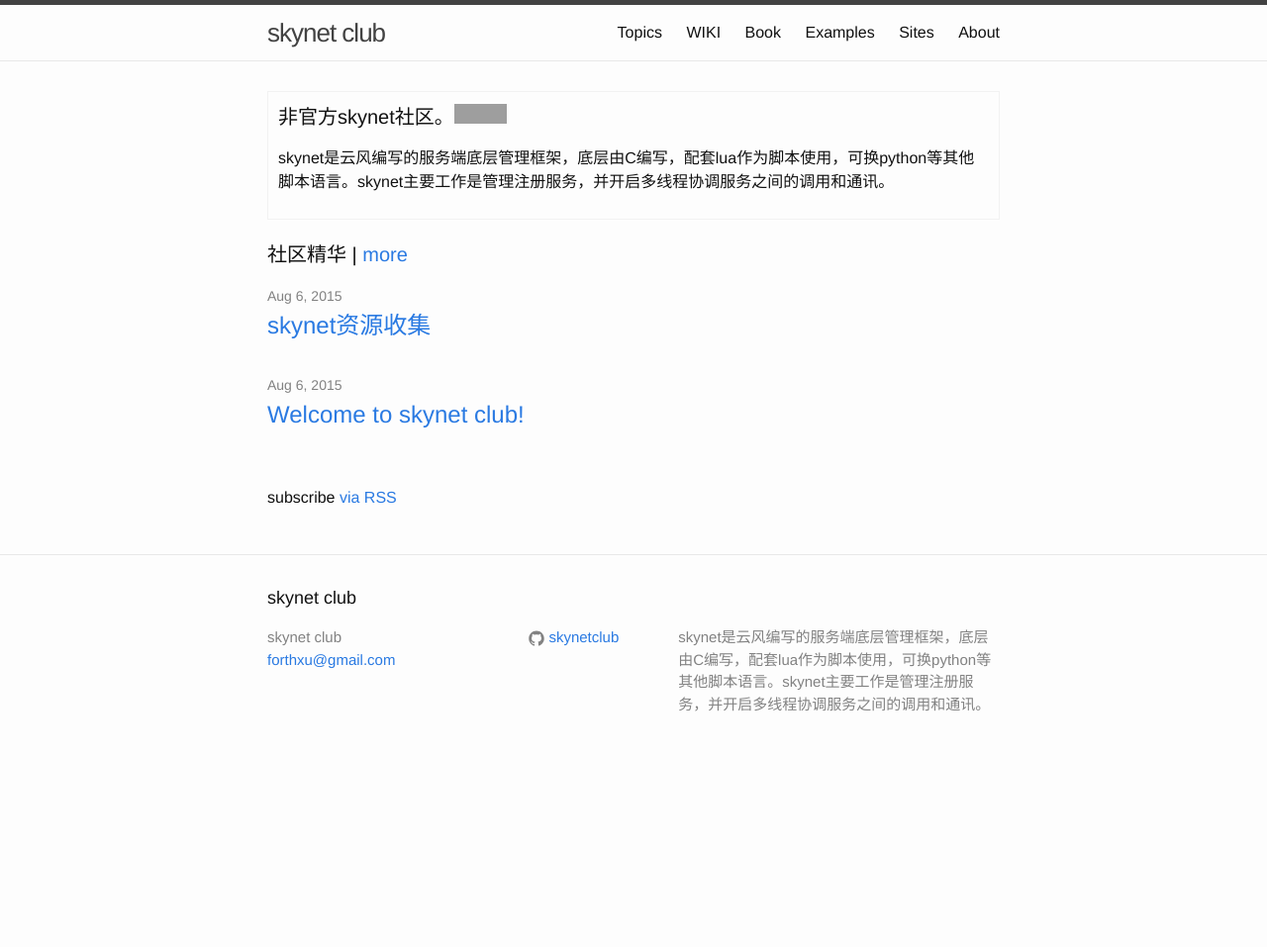
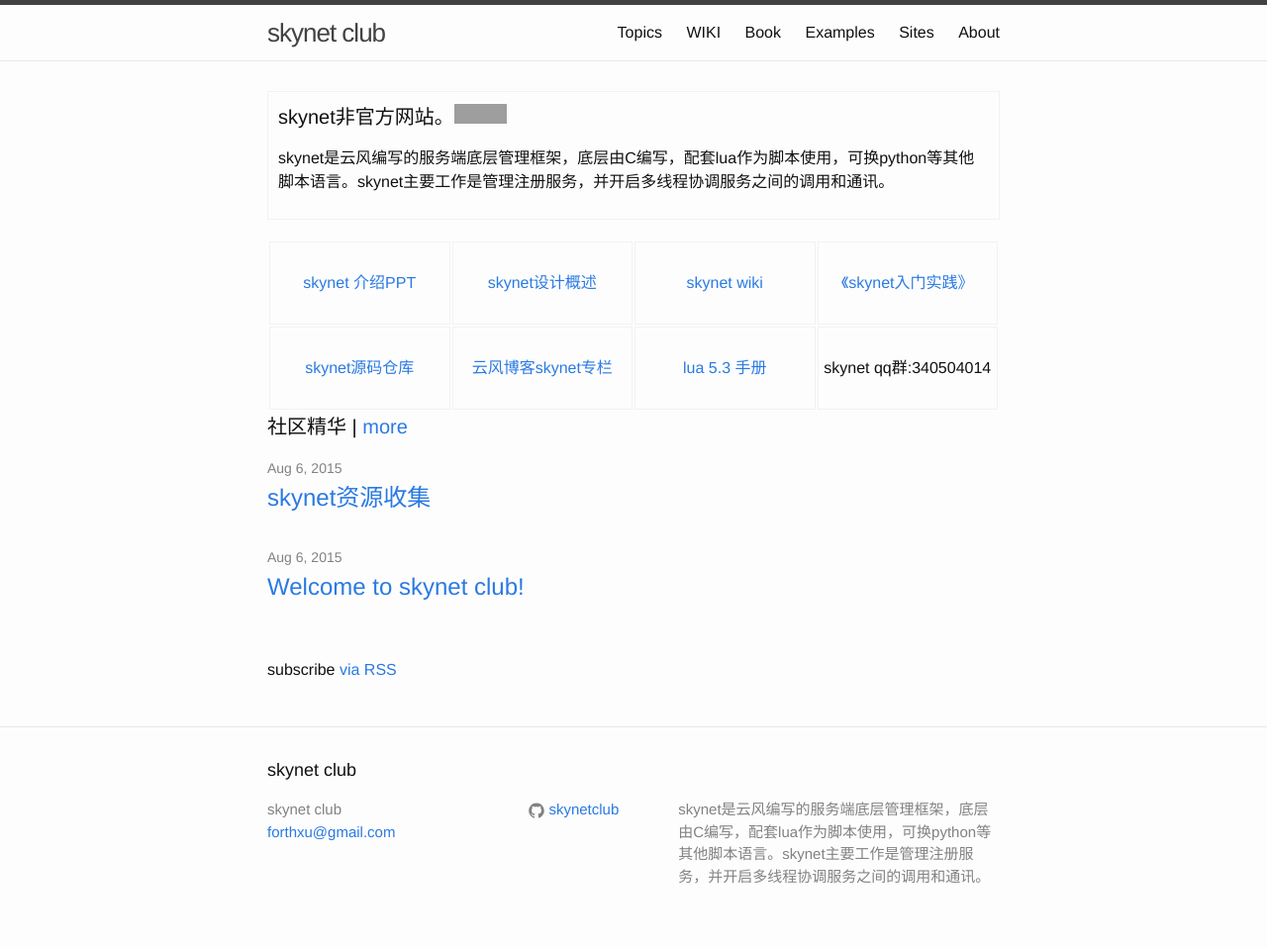
Before and after one commit to guoyu07/skynetclub.github.io, a Jekyll site: the page built from index.md, in a window 1280 px wide. Shown: the whole page at 99% size. Built offline with Jekyll 4.4.1, drawn with Linux system fonts in a browser that asks for light colours; before the commit the page ends 900 px from its top, so only the background shows below that; grey boxes are pictures that could not be loaded.

Commit message:
update a

```diff
--- a/_data/links.yml
+++ b/_data/links.yml
@@ -5,7 +5,7 @@
   url: https://github.com/cloudwu/skynet/wiki
 
 - name: Book
-  url: /book
+  url: /book.html
 
 - name: Examples
   url: /examples.html
--- a/_includes/header.html
+++ b/_includes/header.html
@@ -15,7 +15,7 @@
 
       <div class="trigger">
         {% for link in site.data.links %}
-           <a class="page-link" href="{{ link.url }}">{{ link.name }}</a>
+           <a class="page-link" href="{{ link.url }}" target="_blank">{{ link.name }}</a>
         {% endfor %}
       </div>
     </nav>
--- a/index.md
+++ b/index.md
@@ -2,12 +2,39 @@
 layout: default
 ---
 
+<style>
+.jipai-clearfix:after{content:"";display:table}
+.jipai-clearfix:after{clear:both}
+.jipai-clearfix{zoom:1}
+
+ul{list-style:none}
+
+.box{border:1px solid #f2f2f2;padding:10px;margin-bottom:20px;}
+
+table td{text-align:center;border:1px solid #f2f2f2;width:25%;height:80px;}
+
+</style>
 <div class="home">
 
-  <div style="border:1px solid #f2f2f2;padding:10px;margin-bottom:20px;">
-  <h1 class="page-heading">非官方skynet社区。<iframe src="http://ghbtns.com/github-btn.html?user=skynetclub&repo=skynetclub.github.io&type=star&count=false&size=none" frameborder="0" scrolling="0" width="53px" height="20px"></iframe></h1>
+  <div class="box">
+  <h1 class="page-heading">skynet非官方网站。<iframe src="http://ghbtns.com/github-btn.html?user=skynetclub&repo=skynetclub.github.io&type=star&count=false&size=none" frameborder="0" scrolling="0" width="53px" height="20px"></iframe></h1>
   <p>skynet是云风编写的服务端底层管理框架，底层由C编写，配套lua作为脚本使用，可换python等其他脚本语言。skynet主要工作是管理注册服务，并开启多线程协调服务之间的调用和通讯。</p>
   </div>
+
+  <table style="width:100%;">
+  <tr>
+  <td><a href="http://pan.baidu.com/s/1i3qp7b3" title="skynet 介绍PPT" target="_blank">skynet 介绍PPT</a></td>
+  <td><a href="http://blog.codingnow.com/2012/09/the_design_of_skynet.html" title="skynet设计概述" target="_blank">skynet设计概述</a></td>
+  <td><a href="https://github.com/cloudwu/skynet/wiki" title="skynet wiki" target="_blank">skynet wiki</a></td>
+  <td><a href="/book" title="《skynet入门实践》" target="_blank">《skynet入门实践》</a></td>
+  </tr>
+  <tr>
+  <td><a href="https://github.com/cloudwu/skynet" title="skynet源码仓库" target="_blank">skynet源码仓库</a></td>
+  <td><a href="http://blog.codingnow.com/eo/skynet/" title="云风博客skynet专栏" target="_blank">云风博客skynet专栏</a></td>
+  <td><a href="http://cloudwu.github.io/lua53doc/" title="lua 5.3 手册" target="_blank">lua 5.3 手册</a></td>
+  <td>skynet qq群:340504014</td>
+  </tr>
+  </table>
 
   <h2 class="page-heading">社区精华 | <a href="/topics" title="更多">more</a></h2>
   {% if site.tags['skynet'] %}
```
Also changed, not shown: book.md (added, +17 -0 lines).
